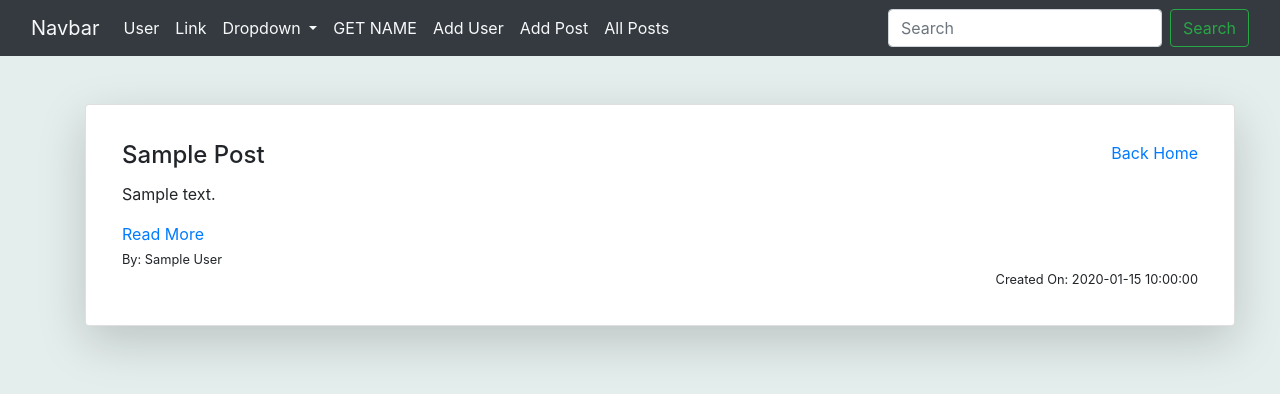
After one commit to SaberHardy/FlaskBlogger, a Flask app: page /detail/1/ in a window 1280 px wide. The commit adds this page. Shown: the top 394 px of the page. Run offline with Flask 3, Linux system fonts and the light colour scheme; tables that the repository leaves empty hold one stand-in row (values such as "Sample post"); some libraries are stand-ins or nearby versions.

Commit message:
detail/back post

```diff
--- a/app.py
+++ b/app.py
@@ -225,6 +225,13 @@ def retrieve_all_posts():
     return render_template('blog/all_posts.html', posts=posts)
 
 
+@app.route('/detail/<int:id>/', methods=['POST', 'GET'])
+def post_detail(id):
+    get_post = Posts.query.get_or_404(id)
+
+    return render_template('blog/post_detail.html', get_post=get_post)
+
+
 if __name__ == "__main__":
     with app.app_context():
         db.create_all()
--- a/templates/blog/all_posts.html
+++ b/templates/blog/all_posts.html
@@ -6,7 +6,9 @@
             <div class="card mt-3 shadow-lg p-3 mb-5 bg-white rounded" style="width:1150px">
                 <div class="card-body">
 
-                    <h4 class="card-title">{{ post.title|title }}</h4>
+                    <a href="{{ url_for('post_detail', id=post.id) }}">
+                        <h4 class="card-title">{{ post.title|title }}</h4>
+                    </a>
                     <p class="card-text">{{ post.content }}</p>
                     <a href="#">Read More</a>
                     <br>
--- /dev/null
+++ b/templates/blog/post_detail.html
@@ -0,0 +1,17 @@
+{% extends 'base.html' %}
+
+{% block content %}
+    <div class="container my-5">
+        <div class="card mt-3 shadow-lg p-3 mb-5 bg-white rounded" style="width:1150px">
+            <div class="card-body">
+                <a href="{{ url_for('retrieve_all_posts') }}" class="float-right">Back Home</a>
+                <h4 class="card-title">{{ get_post.title|title }}</h4>
+                <p class="card-text">{{ get_post.content }}</p>
+                <a href="#">Read More</a>
+                <br>
+                <small class="card-title">By: {{ get_post.author }}</small><br>
+                <small class="card-text float-right">Created On: {{ get_post.date_posted }}</small>
+            </div>
+        </div>
+    </div>
+{% endblock %}
```
